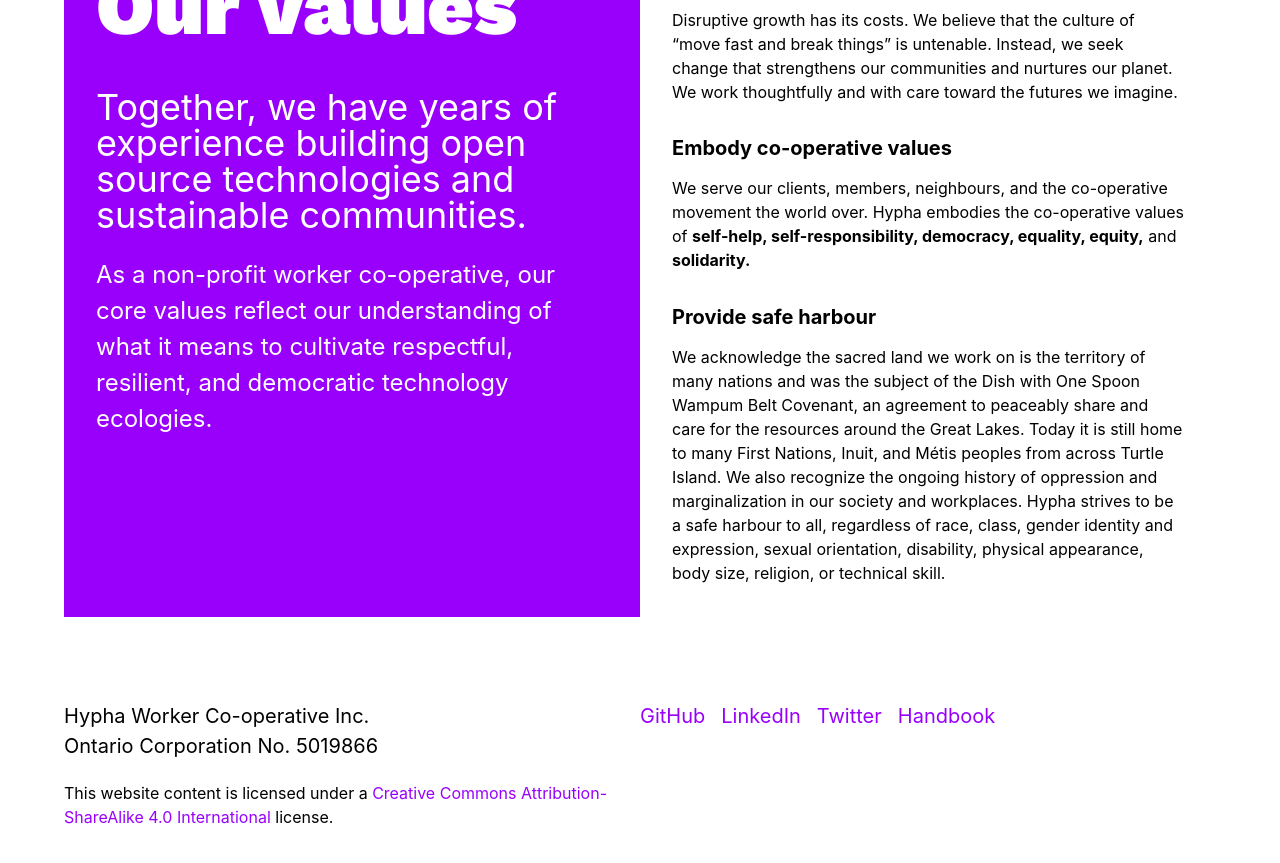
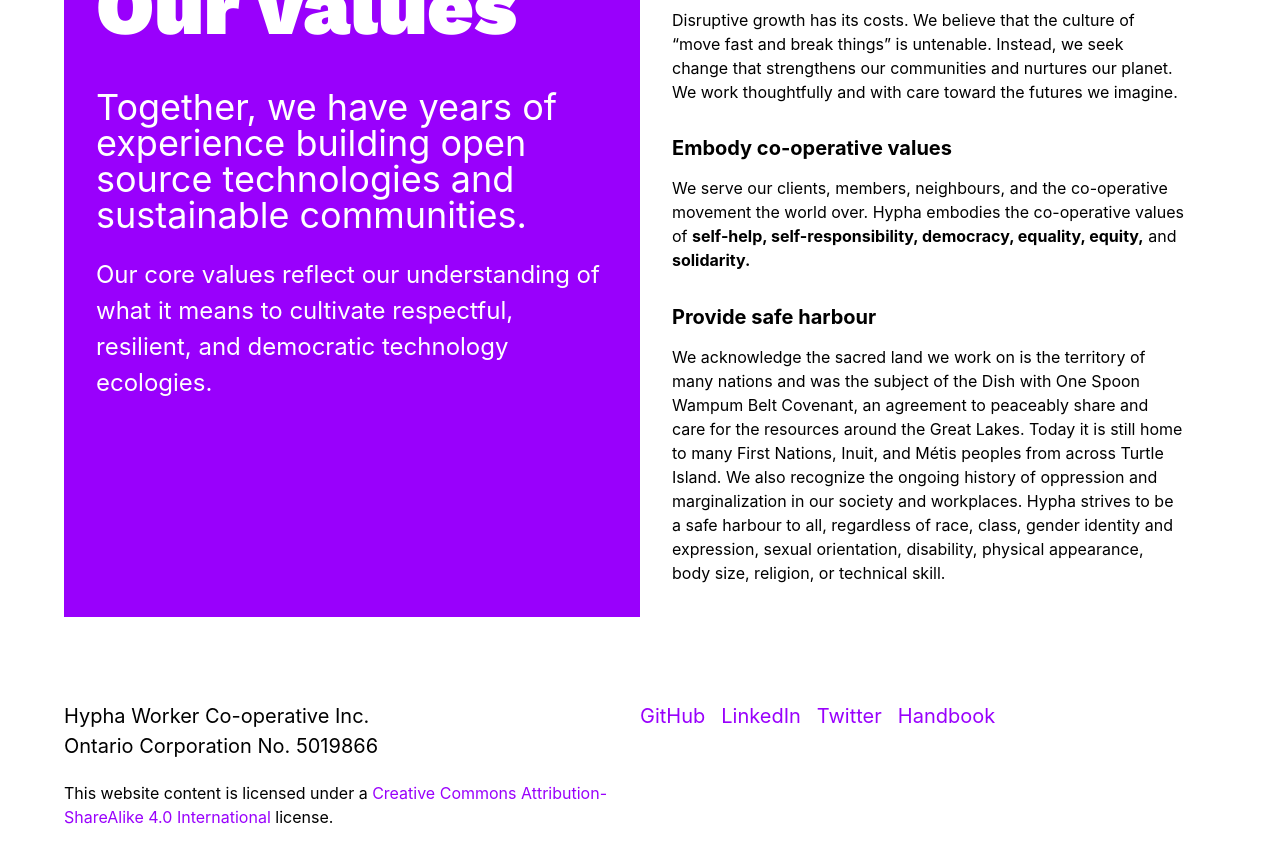
Before and after one commit to hyphacoop/hypha.coop, a Jekyll site: the page built from index.html, in a window 1280 px wide and 900 px high, scrolled down 2633 px. Shown: the top 863 px of the window. Built offline with Jekyll 4.4.1, drawn with Linux system fonts in a browser that asks for light colours.

Commit message:
remove repeated clause

```diff
--- a/_includes/sections/our-values.html
+++ b/_includes/sections/our-values.html
@@ -4,7 +4,7 @@
 
     <h3 class="measure-wide mb0 white normal f3 f2-l lh-solid">Together, we have years of experience building open source technologies and sustainable communities.</h3>
 
-    <p class="measure-wide f4 f3-l lh-copy white">As a non-profit worker co-operative, our core values reflect our understanding of what it means to cultivate respectful, resilient, and democratic technology ecologies.</p>
+    <p class="measure-wide f4 f3-l lh-copy white">Our core values reflect our understanding of what it means to cultivate respectful, resilient, and democratic technology ecologies.</p>
   </div>
 
   <div class="w-50-l pa3 pa4-l">
```
